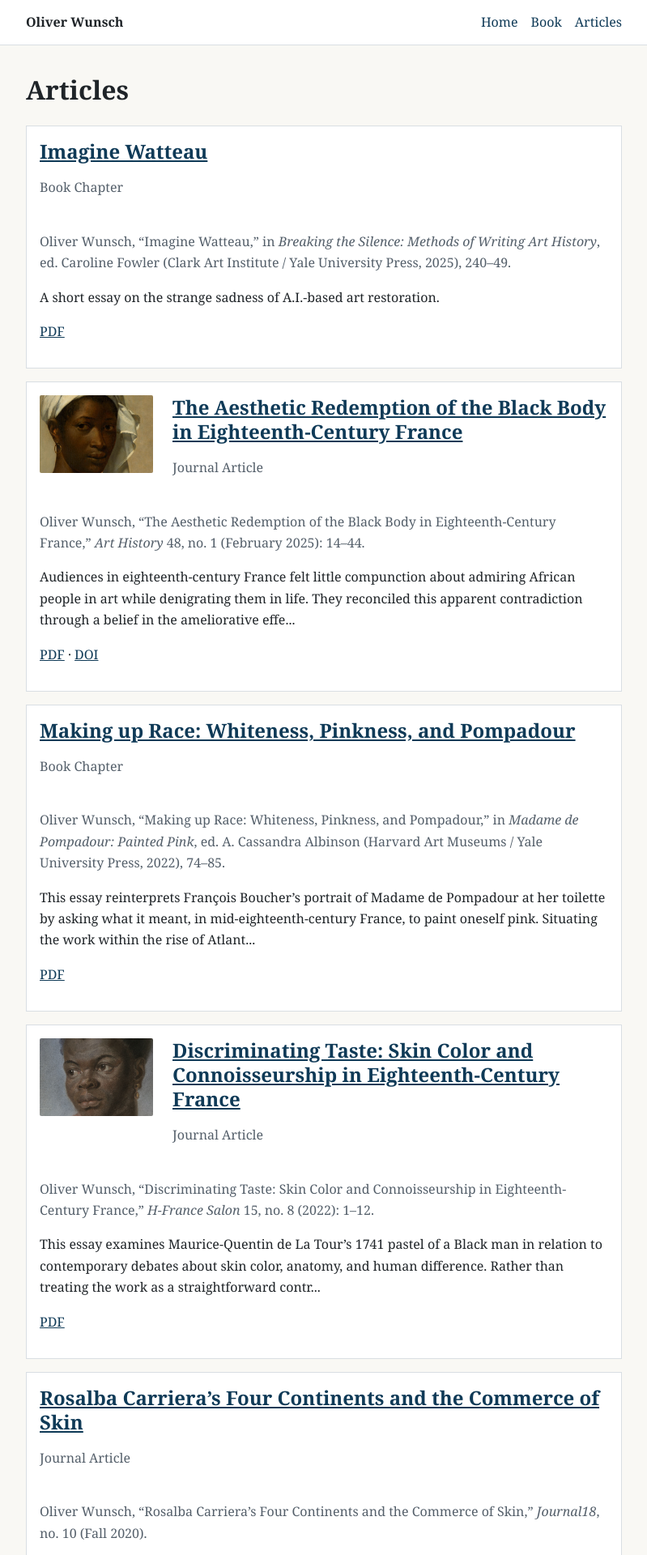
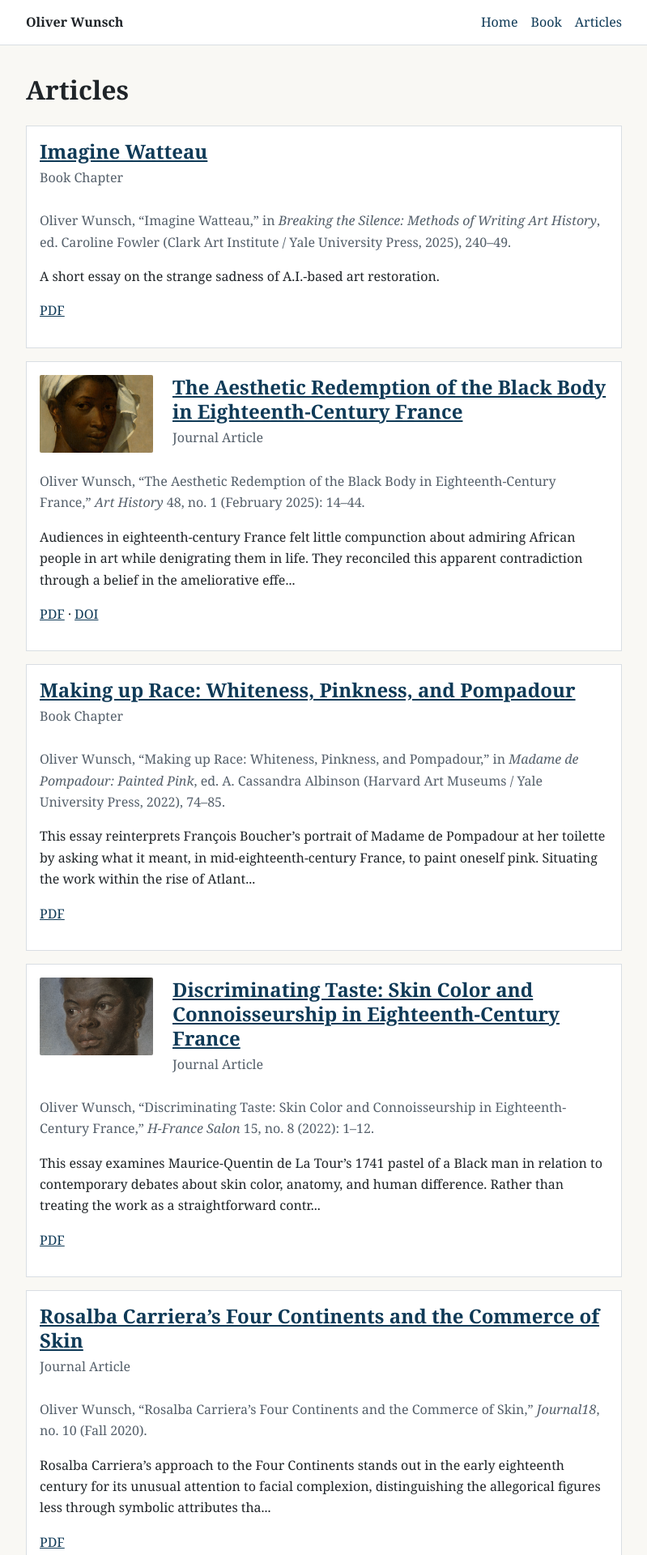
Before and after one commit to owunsch/owunsch.github.io, a Jekyll site: the page built from articles/index.md, in a window 1280 px wide. Shown: the top 1920 px of the page at 81% size, without its empty margins (240-1039 px from the left). Built offline with Jekyll 4.4.1, drawn with Linux system fonts in a browser that asks for light colours.

Commit message:
Update main.css

```diff
--- a/assets/css/main.css
+++ b/assets/css/main.css
@@ -157,7 +157,7 @@ h1 {
 }
 
 .work-title {
-  margin-bottom: 0.6rem;
+  margin-bottom: 0.25rem;
 }
 
 .work-feature {
@@ -304,7 +304,7 @@ main .work-feature-img {
     "thumb head"
     "details details";
   column-gap: 1.5rem;
-  row-gap: 0.5rem;
+  row-gap: 0.4rem;
   align-items: start;
 }
 
@@ -321,13 +321,22 @@ main .work-feature-img {
   margin-top: 0;
 }
 
+.work-kind {
+  margin-top: 0;
+  margin-bottom: 0.25rem;
+}
+
+.work-details > :first-child {
+  margin-top: 0;
+}
+
 .work-card.no-thumb {
   display: grid;
   grid-template-columns: 1fr;
   grid-template-areas:
     "head"
     "details";
-  row-gap: 0.5rem;
+  row-gap: 0.4rem;
 }
 
 .work-thumb img {
@@ -346,7 +355,7 @@ main .work-feature-img {
       "thumb"
       "head"
       "details";
-    row-gap: 0.5rem;
+    row-gap: 0.4rem;
   }
 
   .work-thumb img {
```
